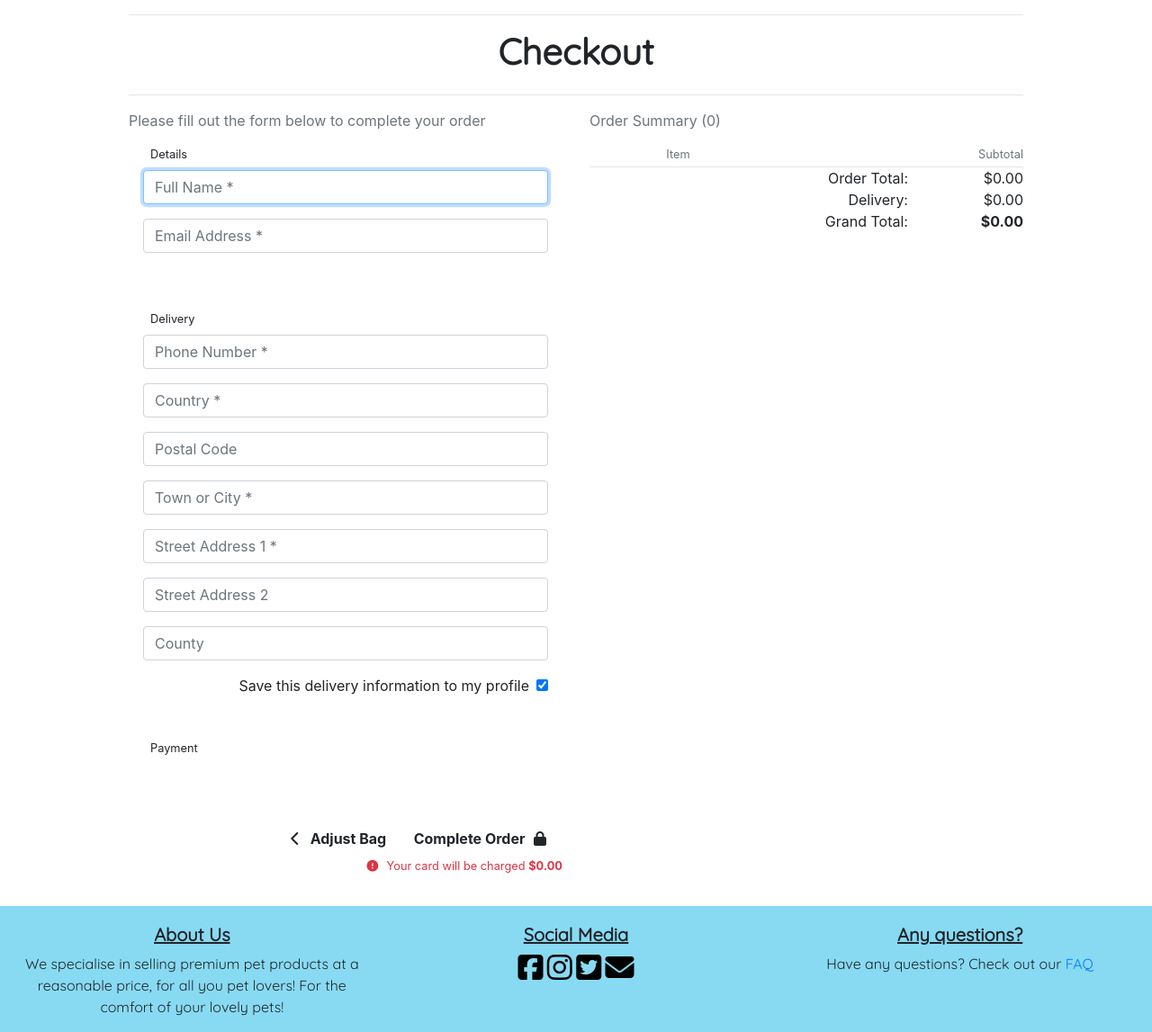
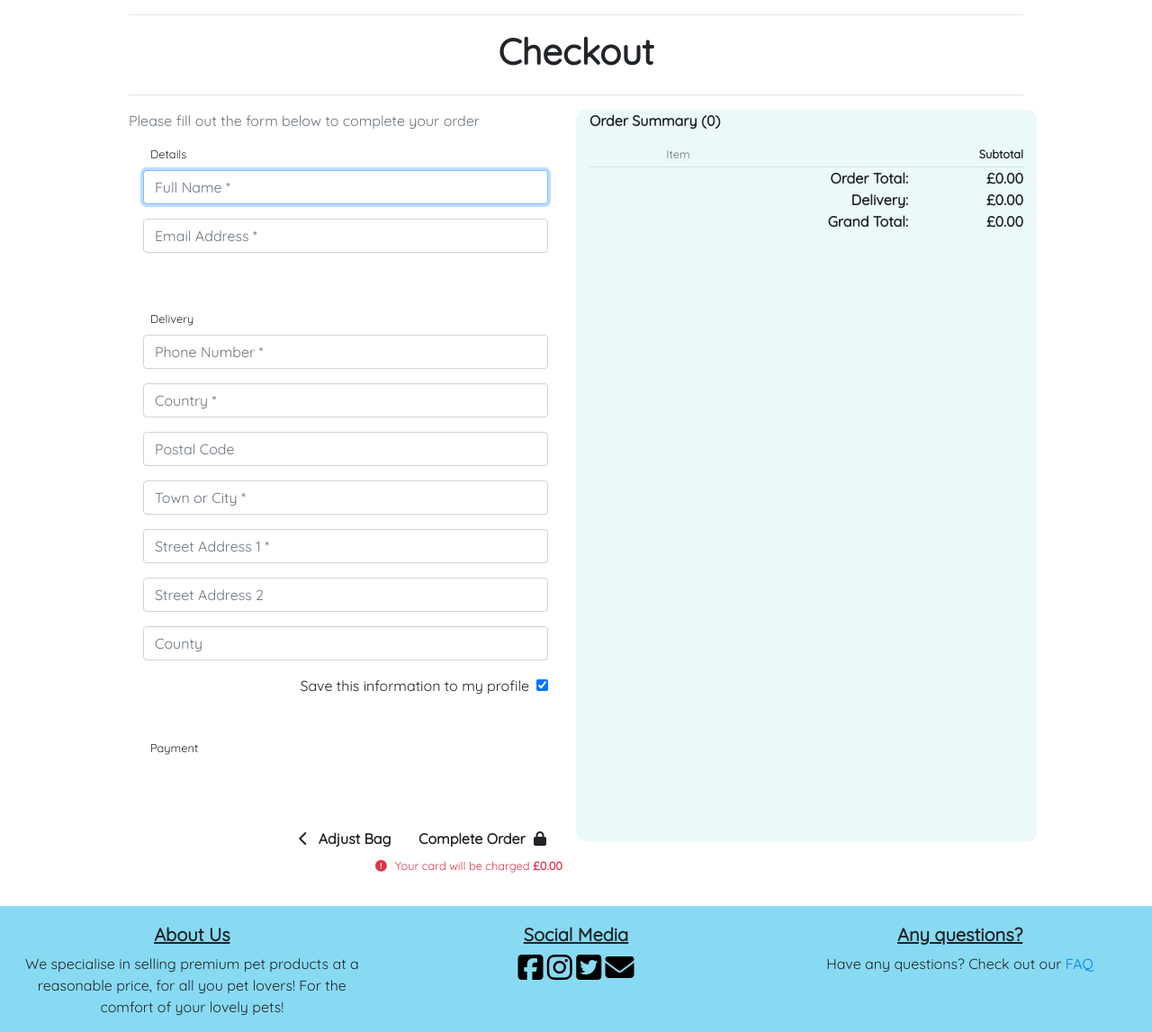
Before and after one commit to HinaChoudhry/Pawfect-Pets, a Django app: template checkout/templates/checkout/checkout.html in a window 1280 px wide. Shown: the part 194-1341 px from the top of the page at 90% size. Run offline with Django 3.2, Linux system fonts and the light colour scheme; the template is opened without the code that fills it: values that come from a table or form of the project are taken from there, others are empty; a user stored in the database is signed in; tables that the repository leaves empty hold one stand-in row (values such as "Sample post"); some libraries are stand-ins or nearby versions; some web fonts are replaced.

Commit message:
Styled checkout page with css

```diff
--- a/checkout/static/checkout/css/checkout.css
+++ b/checkout/static/checkout/css/checkout.css
@@ -0,0 +1,4 @@
+.checkout-bg-color {
+    background-color: #d9f3f57e;
+    border-radius: 10px;
+}
--- a/checkout/templates/checkout/checkout.html
+++ b/checkout/templates/checkout/checkout.html
@@ -27,15 +27,15 @@
             </div>
         </div>
 
-        <div class="row">
-            <div class = "col-12 col-lg-6 order-lg-last mb-5">
-                <p class="text-muted">Order Summary ({{ product_count }})</p>
+        <div class="row product-font ">
+            <div class = "col-12 col-lg-6 order-lg-last mb-5 checkout-bg-color">
+                <p class=" font-weight-bold">Order Summary ({{ product_count }})</p>
                 <div class="row">
                     <div class="col-7 offset-2">
                         <p class="mb-1 mt-0 small text-muted">Item</p>
                     </div>
                     <div class="col-3 text-right">
-                        <p class="mb-1 mt-0 small text-muted">Subtotal</p>
+                        <p class="mb-1 mt-0 small font-weight-bold">Subtotal</p>
                     </div>
                 </div>
                 {% for item in bag_items %}
@@ -51,25 +51,24 @@
                         </div>
                         <div class="col-7">
                             <p class="my-0"><strong>{{ item.product.name }}</strong></p>
-                            <p class="my-0 small">Size: {% if item.product.has_sizes %}{{ item.size|upper }}{% else %}N/A{% endif %}</p>
                             <p class="my-0 small text-muted">Qty: {{ item.quantity }}</p>
                         </div>
                         <div class="col-3 text-right">
-                            <p class="my-0 small text-muted">${{ item.product.price | calc_subtotal:item.quantity }}</p>
+                            <p class="my-0 small font-weight-bold">£{{ item.product.price | calc_subtotal:item.quantity }}</p>
                         </div>
                     </div>
                 {% endfor %}
                 <hr class="my-0">
-                <div class="row text-black text-right">
+                <div class="row text-black text-right font-weight-bold">
                     <div class="col-7 offset-2">
                         <p class="my-0">Order Total:</p>
                         <p class="my-0">Delivery:</p>
                         <p class="my-0">Grand Total:</p>
                     </div>
                     <div class="col-3">
-                        <p class="my-0">${{ total | floatformat:2 }}</p>
-                        <p class="my-0">${{ delivery | floatformat:2 }}</p>
-                        <p class="my-0"><strong>${{ grand_total | floatformat:2 }}</strong></p>
+                        <p class="my-0">£{{ total | floatformat:2 }}</p>
+                        <p class="my-0">£{{ delivery | floatformat:2 }}</p>
+                        <p class="my-0"><strong>£{{ grand_total | floatformat:2 }}</strong></p>
                     </div>
                 </div>
             </div>
@@ -94,7 +93,7 @@
                         {{ order_form.county | as_crispy_field }}
                         <div class="form-check form-check-inline float-right mr-0">
 							{% if user.is_authenticated %}
-								<label class="form-check-label" for="id-save-info">Save this delivery information to my profile</label>
+								<label class="form-check-label" for="id-save-info">Save this information to my profile</label>
                                 <input class="form-check-input ml-2 mr-0" type="checkbox" id="id-save-info" name="save-info" checked>
 							{% else %}
 								<label class="form-check-label" for="id-save-info">
@@ -130,7 +129,7 @@
 							<span class="icon">
 								<i class="fas fa-exclamation-circle"></i>
 							</span>
-							<span>Your card will be charged <strong>${{ grand_total|floatformat:2 }}</strong></span>
+							<span>Your card will be charged <strong>£{{ grand_total|floatformat:2 }}</strong></span>
 						</p>
 					</div>
                 </form>
```
Also changed, not shown: static/css/base.css (line endings or trailing spaces).
